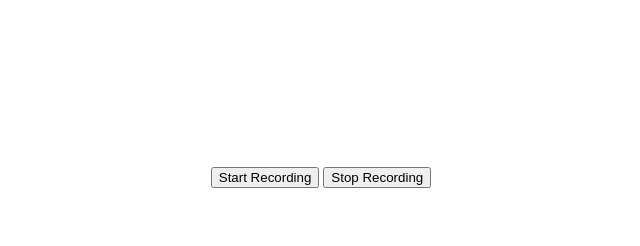
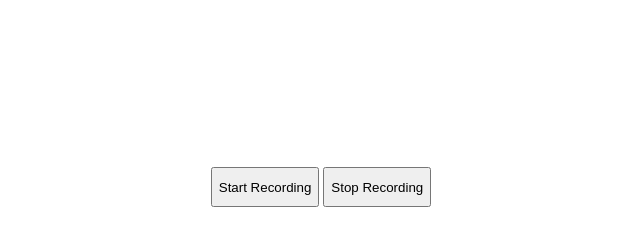
Before and after one commit to BroskaD/anitech_web_landmarks_collection, a plain HTML site: page index.html in a window 1280 px wide. Shown: the whole page, without its empty margins (319-959 px from the left). Drawn offline with Linux system fonts and the light colour scheme.

Commit message:
Increased size of buttons

```diff
--- a/index.html
+++ b/index.html
@@ -12,10 +12,10 @@
   </div>
   <div id='recording_buttons' style="text-align: center; padding: 5px;">
     <div style="display: inline;">
-      <button id="startRecordingButton">Start Recording</button>
+      <button id="startRecordingButton" style="height: 40px;">Start Recording</button>
     </div>
     <div style="display: inline;">
-      <button id="stopRecordingButton">Stop Recording</button>
+      <button id="stopRecordingButton" style="height: 40px;">Stop Recording</button>
     </div>
   </div>
   <div id="error-message-block" style="color: red; text-align: center;"></div>
```
